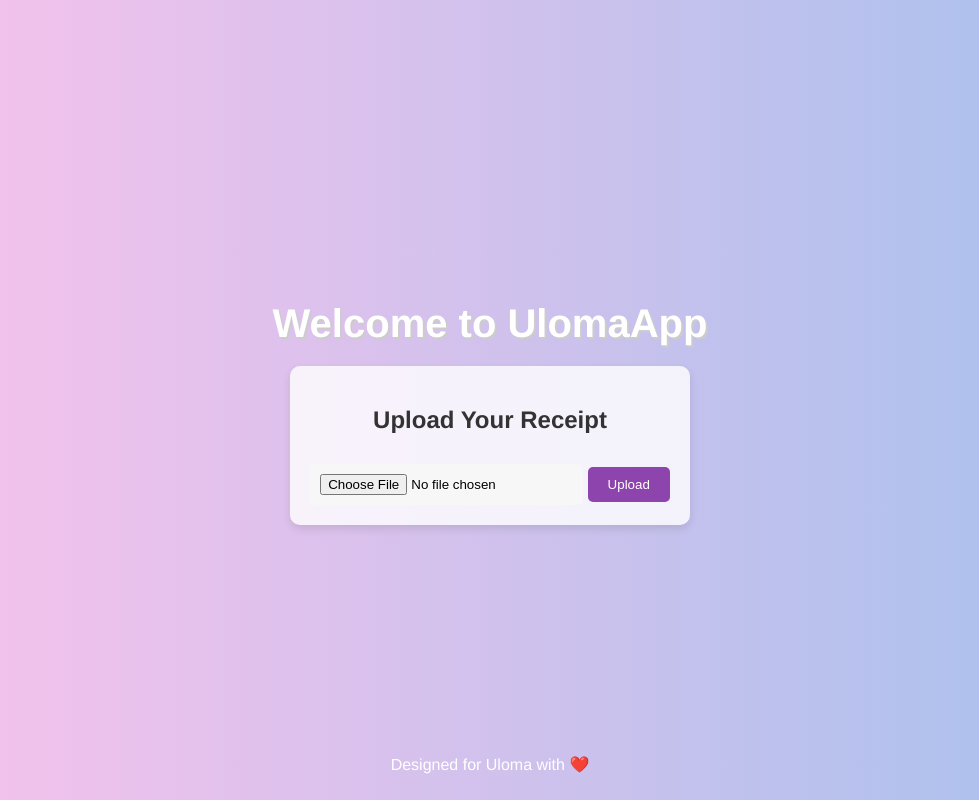
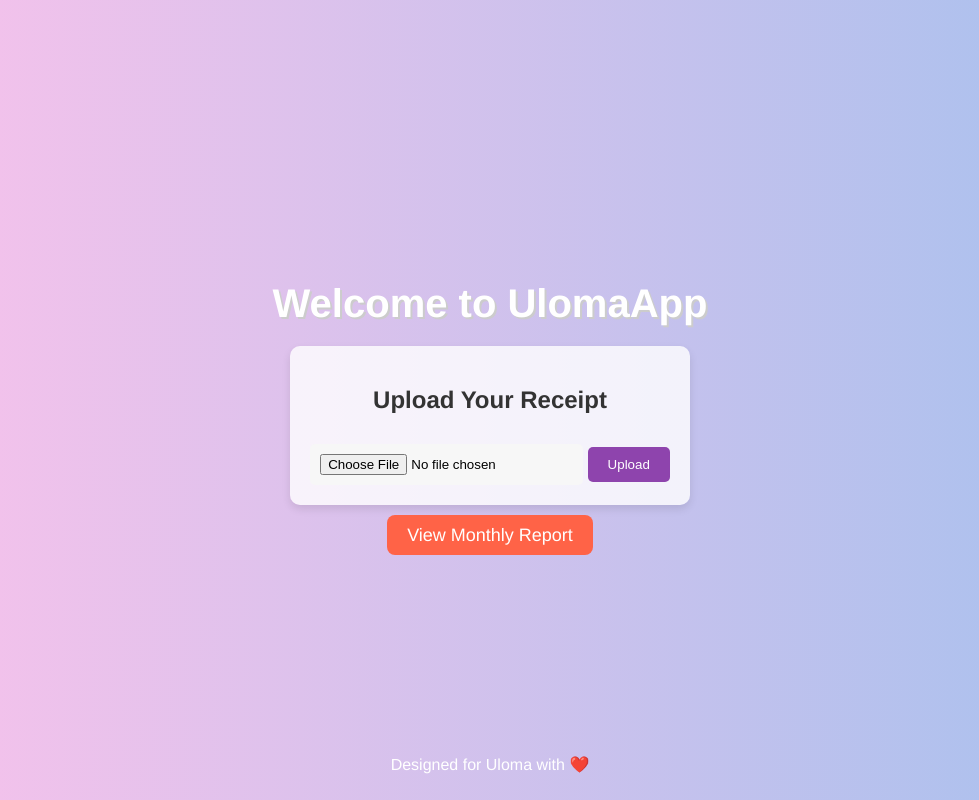
Before and after one commit to Tolu-McGill/App-for-Rose, a Flask app: page / in a window 1280 px wide. Shown: the whole page, without its empty margins (150-1129 px from the left). Run offline with Flask 3, Linux system fonts and the light colour scheme; parts of the project's set-up code (start-up, migrations or seed data) failed here and were passed over; some libraries are stand-ins or nearby versions.

Commit message:
fixed html and css files

```diff
--- a/static/style.css
+++ b/static/style.css
@@ -47,6 +47,25 @@ header h1 {
     margin-top: 10px;
 }
 
+.monthly-report-section {
+    text-align: center;
+    margin-top: 20px;
+}
+
+.report-button {
+    background-color: #ff6347; /* A modern chic color */
+    color: white;
+    padding: 10px 20px;
+    border-radius: 8px;
+    text-decoration: none;
+    font-size: 18px;
+    transition: background-color 0.3s ease;
+}
+
+.report-button:hover {
+    background-color: #ff8566; /* Lighter shade on hover */
+}
+
 footer {
     position: absolute;
     bottom: 10px;
--- a/templates/index.html
+++ b/templates/index.html
@@ -19,6 +19,10 @@
         </form>
     </div>
 
+    <div class="monthly-report-section">
+        <a href="{{ url_for('report') }}" class="btn btn-primary report-button">View Monthly Report</a>
+    </div>
+
     <footer>
         <p>Designed for Uloma with ❤️</p>
     </footer>
```
